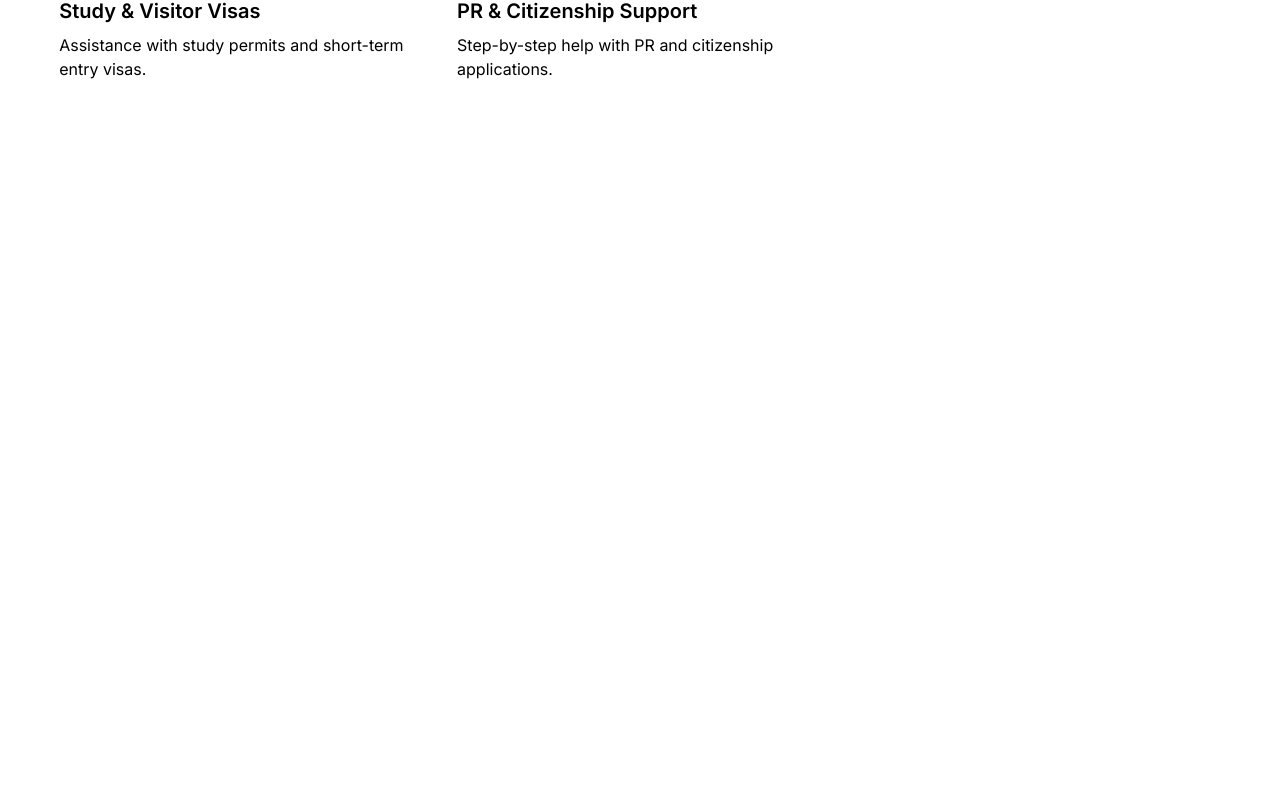
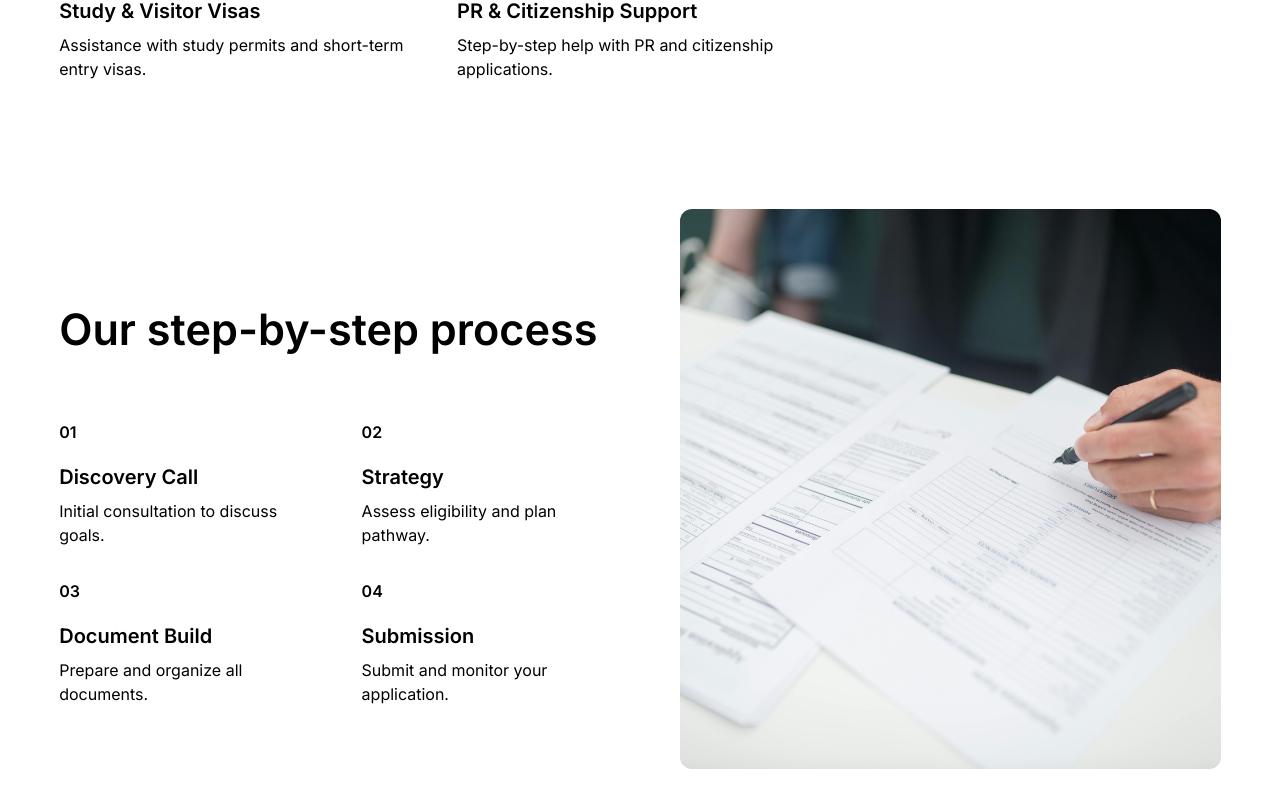
Before and after one commit to joewardperalta/northstead-immigration, a Next.js app: page / in a window 1280 px wide. Shown: the part 3181-3988 px from the top of the page. Before the commit the page ends 3326 px from the top, so only its background shows below. Built offline with nearby package versions, Linux system fonts and the light colour scheme.

Commit message:
Develop the step by step process section.

```diff
--- a/src/app/page.tsx
+++ b/src/app/page.tsx
@@ -15,6 +15,7 @@ import ServiceCard from "@/components/ServiceCard";
 // data
 import benefits from "@/data/benefits.json";
 import services from "@/data/services.json";
+import processes from "@/data/processes.json";
 
 export default function Home() {
   return (
@@ -148,6 +149,48 @@ export default function Home() {
           </div>
         </Wrapper>
       </Section>
+
+      <Section>
+        <Wrapper className="lg:flex lg:items-center lg:gap-[5rem]">
+          <div className="w-full">
+            <Headline className="text-center lg:text-left">
+              <Heading>Our step-by-step process</Heading>
+            </Headline>
+
+            <div className="mb-[2rem] w-full overflow-hidden rounded-xl lg:hidden">
+              <Photo
+                className="hidden sm:block"
+                src="/process.jpg"
+                alt="Document processing."
+                width={600}
+                height={600}
+              />
+            </div>
+
+            <div className="grid grid-cols-1 gap-x-[4rem] gap-y-[2rem] text-center sm:grid-cols-2 sm:text-left">
+              {processes.map((process, index) => (
+                <div key={index}>
+                  <p className="mb-[1.2rem] font-semibold">0{index + 1}</p>
+                  <h3 className="mb-[0.5rem] text-xl font-semibold">
+                    {process.title}
+                  </h3>
+                  <p>{process.description}</p>
+                </div>
+              ))}
+            </div>
+          </div>
+
+          <div className="mb-[2rem] hidden w-full overflow-hidden rounded-xl lg:block lg:h-[35rem]">
+            <Photo
+              className="hidden sm:block"
+              src="/process.jpg"
+              alt="Document processing."
+              width={600}
+              height={600}
+            />
+          </div>
+        </Wrapper>
+      </Section>
     </main>
   );
 }
--- /dev/null
+++ b/src/data/processes.json
@@ -0,0 +1,18 @@
+[
+  {
+    "title": "Discovery Call",
+    "description": "Initial consultation to discuss goals."
+  },
+  {
+    "title": "Strategy",
+    "description": "Assess eligibility and plan pathway."
+  },
+  {
+    "title": "Document Build",
+    "description": "Prepare and organize all documents."
+  },
+  {
+    "title": "Submission",
+    "description": "Submit and monitor your application."
+  }
+]
```
Also changed, not shown: public/process.jpg (added).
